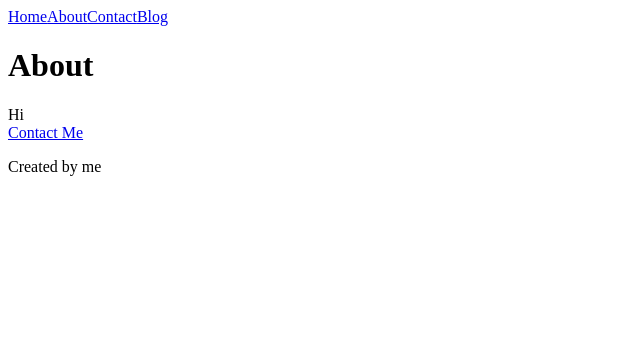
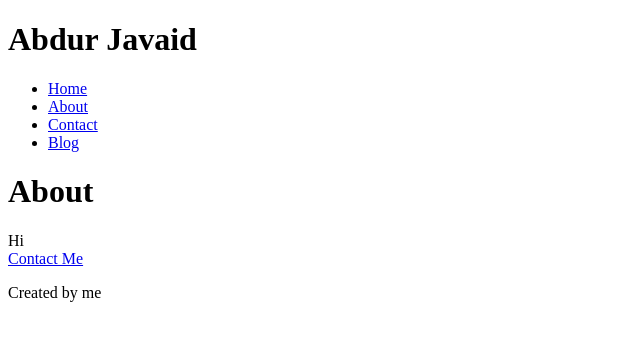
Before and after one commit to abdurj/gatsby_sample, a Gatsby site: page /about in a window 1280 px wide. Shown: the whole page, without its empty margins (0-640 px from the left). Built offline with nearby package versions, Linux system fonts and the light colour scheme; Gatsby itself is replaced by a stand-in of ours.

Commit message:
Added Layout structuring

```diff
--- a/src/components/header.js
+++ b/src/components/header.js
@@ -5,10 +5,16 @@
     return (
         <div>
             <header>
-                <Link to="/">Home</Link>
-                <Link to="/about">About</Link>
-                <Link to="/contact">Contact</Link>
-                <Link to="/blog">Blog</Link>
+                <h1>
+                    Abdur Javaid
+                </h1>
+                <nav>
+                    <ul>
+                    <li><Link to="/">Home</Link></li>
+                    <li><Link to="/about">About</Link></li>
+                    <li><Link to="/contact">Contact</Link></li>
+                    <li><Link to="/blog">Blog</Link></li>
+                    </ul></nav>
             </header>
         </div>
     )
--- /dev/null
+++ b/src/components/layout.js
@@ -0,0 +1,17 @@
+import React from 'react'
+import {Link} from 'gatsby'
+import Header from './header'
+import Footer from './footer'
+
+
+const Layout = (props) => {
+    return  (
+        <div>
+            <Header />
+            {props.children}
+            <Footer />
+        </div>
+        )
+}
+
+export default Layout
--- a/src/pages/about.js
+++ b/src/pages/about.js
@@ -1,13 +1,12 @@
 import React from 'react'
 import { Link } from 'gatsby'
-import Header from '../components/header'
-import Footer from '../components/footer'
+
+import Layout from '../components/layout'
 
 
 const about = () => {
     return (
-        <div>
-            <Header />
+        <Layout>
             <h1>
                 About
             </h1>
@@ -15,8 +14,7 @@
                 Hi <br></br>
                 <Link to="/contact">Contact Me</Link>
             </p>
-            <Footer />
-        </div>
+        </Layout>
     )
 }
 export default about
```
Also changed, not shown: src/pages/blog.js (+4 -6 lines), src/pages/contact.js (+4 -6 lines), src/pages/index.js (+3 -8 lines).
